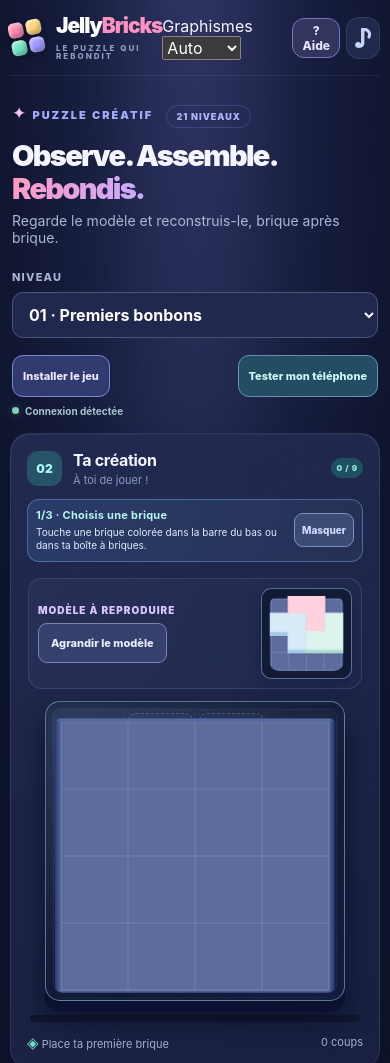
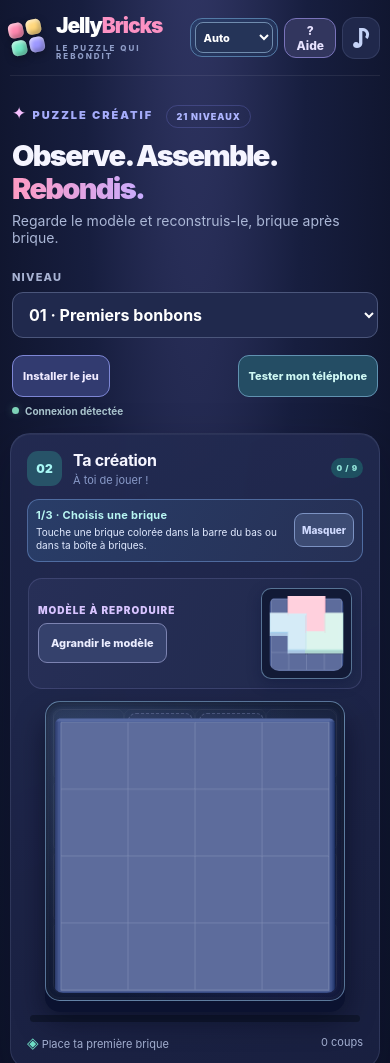
Before and after one commit to dbrckk/Jelly-bricks, a website with bundled scripts: page index.html in a window 390 px wide. Shown: the top 1063 px of the page. Built offline with nearby package versions, Linux system fonts and the light colour scheme.

Commit message:
style: compact accessible GPU preset selector in Android game toolbar

```diff
--- a/styles.css
+++ b/styles.css
@@ -613,3 +613,31 @@
 }
 .model-board.has-jelly-3d,
 .build-board.has-jelly-3d { border-color: #8cb8de90; }
+
+/* v0.8.0 — GPU quality switch usable with one hand on Android. */
+.graphics-picker {
+  display: inline-flex; align-items: center; gap: 6px;
+  padding: 3px 5px 3px 8px; min-height: 41px;
+  border: 1px solid #537aa6; border-radius: 12px;
+  background: linear-gradient(145deg, #293c68, #222f54);
+  color: #d9e9ff; font-weight: 750; font-size: 11px;
+  white-space: nowrap;
+}
+.graphics-picker select {
+  color: #fff; background: #253458; border: 1px solid #708cae;
+  border-radius: 8px; min-height: 34px; font-size: 11px; font-weight: 800;
+  padding: 4px 3px; max-width: 95px;
+}
+.graphics-picker select:focus-visible {
+  outline: 2px solid #a1fce8; outline-offset: 2px;
+}
+.graphics-picker select option { background: #1b2852; }
+@media (max-width: 760px) {
+  .graphics-picker { padding: 3px 4px; gap: 3px; }
+  .graphics-picker > span { display: none; }
+  .graphics-picker select { width: 81px; }
+}
+@media (max-width: 390px) {
+  .graphics-picker { min-height: 39px; }
+  .graphics-picker select { width: 78px; min-height: 31px; }
+}
```
